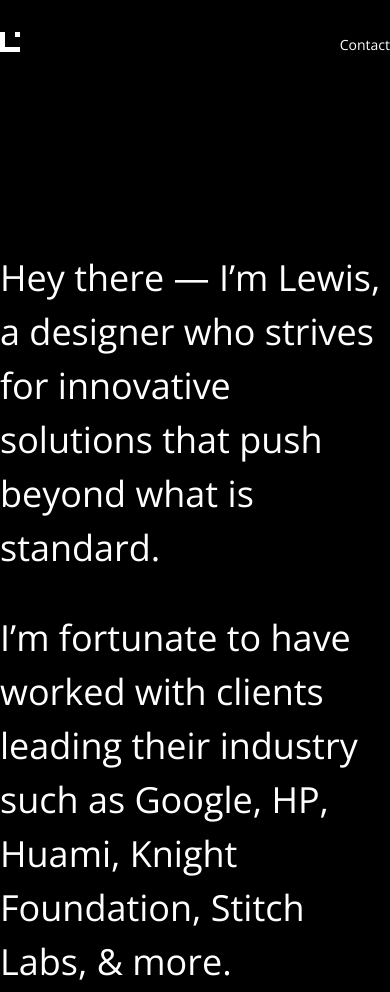
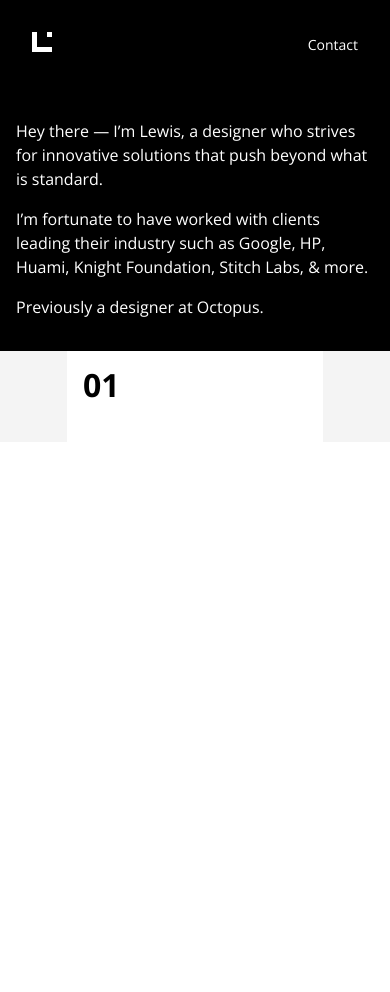
Before and after one commit to ShaRay/lewis, a website: page index.html in a window 390 px wide. Shown: the top 992 px of the page. After the commit the page ends 844 px from the top, so only its background shows below. Drawn offline with nearby package versions, Linux system fonts and the light colour scheme.

Commit message:
made padding changes to make it mobile first

```diff
--- a/index.html
+++ b/index.html
@@ -10,7 +10,7 @@
     <body>
 
       <header class="bg-black">
-        <div class="dt w-100 mw8 center pv4">
+        <div class="dt w-100 mw8 center pv4 ph4">
           <a href="/" class="dtc v-mid">
             <img src="assets/images/lh-logo.svg" height="20" width="20" alt="Lewis Hazen" />
           </a>
@@ -22,19 +22,18 @@
       </header>
 
       <section class="bg-black">
-        <div class="mw7 center white pv6">
-          <h3 class="f2 fw4 lh-copy">Hey there — I’m Lewis, a designer who strives for innovative solutions that push beyond what is standard.</h3>
-          <h3 class="f2 fw4 lh-copy">I’m fortunate to have worked with clients leading their industry such as Google, HP, Huami, Knight Foundation, Stitch Labs, & more.</h3>
-          <h3 class="f2 fw4 lh-copy">Previously a designer at Octopus.</h3>
+        <div class="mw7 center white pv6-ns pv3 ph3">
+          <h3 class="f5 f2-ns fw4 lh-copy">Hey there — I’m Lewis, a designer who strives for innovative solutions that push beyond what is standard.</h3>
+          <h3 class="f5 f2-ns fw4 lh-copy">I’m fortunate to have worked with clients leading their industry such as Google, HP, Huami, Knight Foundation, Stitch Labs, & more.</h3>
+          <h3 class="f5 f2-ns fw4 lh-copy">Previously a designer at Octopus.</h3>
         </div>
       </section>
 
       <section class="bg-near-white">
         <div class="cf mw5 mw7-ns center bg-white pa3 ph5-ns">
-          <h1 class="mt0">Centered Container</h1>
+          <h1 class="mt0">01</h1>
             <p class="lh-copy measure">
-              Combine width or max-width values with the center class to create a centered
-              container for your content.
+
             </p>
 
         </div>
```
